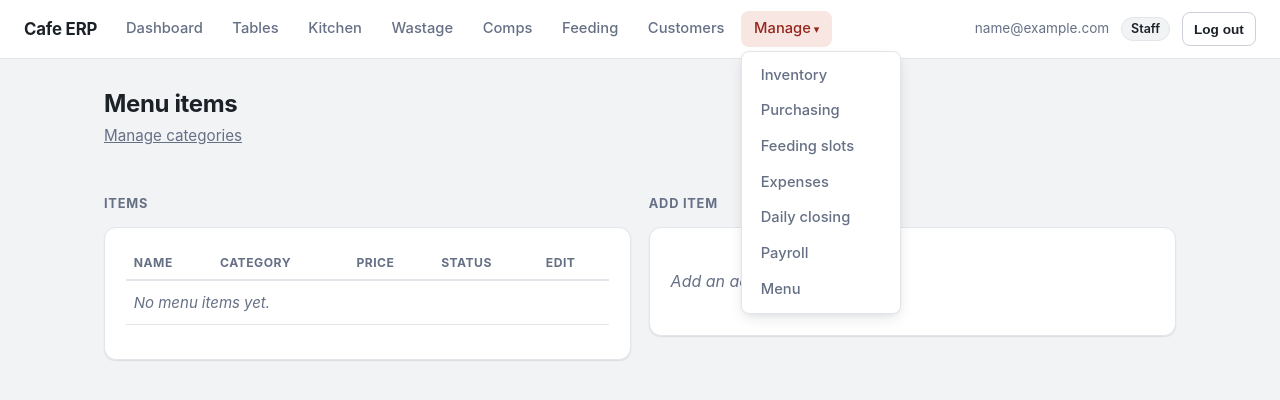
After one commit to Bukulubenja/cafe, a Django app: page /menu/items/ in a window 1280 px wide. The commit adds this page. Shown: the top 400 px of the page. Run offline with Django 5.2, Linux system fonts and the light colour scheme; the visitor is signed in with stand-in values (Sample User, id 1); data that the repository does not hold is empty.

Commit message:
Add Menu management screens to the frontend
The last item on the frontend screen backlog: Category and MenuItem
CRUD, previously only reachable through /admin/. Manager-only
(matching MenuPermission.write_roles), under the Manage dropdown.
Categories list+create with an active/inactive toggle (items can
only be added against an active category); menu items list+create,
with a separate edit screen for updating price, cost, VAT rate, prep
time, loyalty points_cost, and the requires_kitchen/is_available
toggles.

Added a `.field.checkbox` CSS variant -- the existing `.field input`
rule stretches all inputs to 100% width, which looks broken on a
checkbox; this scopes width:auto to checkboxes and lays the label
out as an inline flex row instead of the default block label.

Verified with the full test suite (143 tests, OK) and a Playwright
run: added a "Drinks" category (correctly rejected as a duplicate on
a second attempt, since a prior test run had already created one --
confirms the unique-constraint validation surfaces as a friendly
inline error rather than crashing), added a Passion Juice item under
it, and edited Chicken Pilau's price and availability through the
edit screen with both changes reflected immediately in the list.

```diff
--- a/apps/web/context_processors.py
+++ b/apps/web/context_processors.py
@@ -22,6 +22,9 @@ MANAGE_URL_NAMES = {
     "salary_records",
     "payroll_runs",
     "payroll_run_detail",
+    "category_list",
+    "menu_item_list",
+    "menu_item_edit",
 }
 
 
--- /dev/null
+++ b/apps/web/menu_views.py
@@ -0,0 +1,108 @@
+from django.contrib import messages
+from django.core.exceptions import ValidationError as DjangoValidationError
+from django.shortcuts import get_object_or_404, redirect, render
+from django.views.decorators.http import require_POST
+
+from apps.menu.models import Category, MenuItem
+
+from .decorators import roles_required
+from .roles import MANAGER_ROLES
+from .utils import friendly_error, resolve_branch
+
+
+@roles_required(*MANAGER_ROLES)
+def category_list(request):
+    branch = resolve_branch(request)
+    if request.method == "POST":
+        if branch is None:
+            messages.error(request, "This café has no branches configured yet.")
+            return redirect("web:category_list")
+        category = Category(
+            tenant=branch.tenant,
+            name=request.POST.get("name", "").strip(),
+            sort_order=request.POST.get("sort_order") or 0,
+        )
+        try:
+            category.full_clean()
+            category.save()
+        except DjangoValidationError as exc:
+            messages.error(request, friendly_error(exc))
+        else:
+            messages.success(request, f"Added category {category.name}.")
+        return redirect("web:category_list")
+
+    categories = Category.objects.all() if branch else Category.objects.none()
+    return render(request, "web/category_list.html", {"branch": branch, "categories": categories})
+
+
+@roles_required(*MANAGER_ROLES)
+@require_POST
+def category_toggle(request, category_id):
+    branch = resolve_branch(request)
+    category = get_object_or_404(Category, pk=category_id, tenant=branch.tenant if branch else None)
+    category.is_active = not category.is_active
+    category.save(update_fields=["is_active"])
+    messages.success(request, f"{category.name} is now {'active' if category.is_active else 'inactive'}.")
+    return redirect("web:category_list")
+
+
+@roles_required(*MANAGER_ROLES)
+def menu_item_list(request):
+    branch = resolve_branch(request)
+    if request.method == "POST":
+        if branch is None:
+            messages.error(request, "This café has no branches configured yet.")
+            return redirect("web:menu_item_list")
+        category = get_object_or_404(Category, pk=request.POST.get("category"), tenant=branch.tenant)
+        item = MenuItem(
+            tenant=branch.tenant,
+            category=category,
+            name=request.POST.get("name", "").strip(),
+            description=request.POST.get("description", ""),
+            requires_kitchen=bool(request.POST.get("requires_kitchen")),
+        )
+        try:
+            item.selling_price = request.POST.get("selling_price") or 0
+            item.cost_price = request.POST.get("cost_price") or 0
+            item.prep_time_minutes = request.POST.get("prep_time_minutes") or 0
+            item.full_clean()
+            item.save()
+        except DjangoValidationError as exc:
+            messages.error(request, friendly_error(exc))
+        else:
+            messages.success(request, f"Added menu item {item.name}.")
+        return redirect("web:menu_item_list")
+
+    items = MenuItem.objects.select_related("category") if branch else MenuItem.objects.none()
+    categories = Category.objects.filter(is_active=True) if branch else []
+    return render(
+        request, "web/menu_item_list.html", {"branch": branch, "items": items, "categories": categories}
+    )
+
+
+@roles_required(*MANAGER_ROLES)
+def menu_item_edit(request, item_id):
+    branch = resolve_branch(request)
+    item = get_object_or_404(MenuItem, pk=item_id, tenant=branch.tenant if branch else None)
+    if request.method == "POST":
+        item.category = get_object_or_404(Category, pk=request.POST.get("category"), tenant=branch.tenant)
+        item.name = request.POST.get("name", "").strip()
+        item.description = request.POST.get("description", "")
+        item.requires_kitchen = bool(request.POST.get("requires_kitchen"))
+        item.is_available = bool(request.POST.get("is_available"))
+        try:
+            item.selling_price = request.POST.get("selling_price") or 0
+            item.cost_price = request.POST.get("cost_price") or 0
+            item.vat_rate = request.POST.get("vat_rate") or 0
+            item.prep_time_minutes = request.POST.get("prep_time_minutes") or 0
+            item.points_cost = request.POST.get("points_cost") or None
+            item.full_clean()
+            item.save()
+        except DjangoValidationError as exc:
+            messages.error(request, friendly_error(exc))
+        else:
+            messages.success(request, f"Updated {item.name}.")
+            return redirect("web:menu_item_list")
+
+    categories = Category.objects.all()
+    return render(request, "web/menu_item_edit.html", {"branch": branch, "item": item, "categories": categories})
--- a/apps/web/static/web/css/style.css
+++ b/apps/web/static/web/css/style.css
@@ -401,6 +401,8 @@ table.items td small { color: var(--muted); }
   box-shadow: 0 0 0 3px var(--brand-tint);
   outline: none;
 }
+.field.checkbox label { display: flex; align-items: center; gap: 0.5rem; font-weight: 500; color: var(--text); }
+.field.checkbox input[type="checkbox"] { width: auto; min-height: 0; }
 
 /* -- Messages ----------------------------------------------------------- */
 
--- a/apps/web/templates/web/base.html
+++ b/apps/web/templates/web/base.html
@@ -37,6 +37,7 @@
           <a href="{% url 'web:expense_list' %}">Expenses</a>
           <a href="{% url 'web:closing_list' %}">Daily closing</a>
           <a href="{% url 'web:payroll_runs' %}">Payroll</a>
+          <a href="{% url 'web:menu_item_list' %}">Menu</a>
         </div>
       </details>
       {% endif %}
--- /dev/null
+++ b/apps/web/templates/web/menu_item_list.html
@@ -0,0 +1,64 @@
+{% extends "web/base.html" %}
+{% load humanize %}
+{% block title %}Menu items - Cafe ERP{% endblock %}
+{% block content %}
+<h1>Menu items</h1>
+<p class="subtitle"><a href="{% url 'web:category_list' %}">Manage categories</a></p>
+
+<div class="dashboard-cols">
+  <div>
+    <h2>Items</h2>
+    <div class="panel">
+      <table class="items">
+        <thead><tr><th>Name</th><th>Category</th><th>Price</th><th>Status</th><th>Edit</th></tr></thead>
+        <tbody>
+          {% for item in items %}
+          <tr>
+            <td>{{ item.name }}</td>
+            <td>{{ item.category.name }}</td>
+            <td>{{ item.selling_price|floatformat:0|intcomma }} UGX</td>
+            <td>
+              {% if item.is_available %}
+              <span class="kitchen-status-badge ready">Available</span>
+              {% else %}
+              <span class="kitchen-status-badge pending">Off menu</span>
+              {% endif %}
+            </td>
+            <td><a href="{% url 'web:menu_item_edit' item.id %}">Edit</a></td>
+          </tr>
+          {% empty %}
+          <tr><td colspan="5" class="empty">No menu items yet.</td></tr>
+          {% endfor %}
+        </tbody>
+      </table>
+    </div>
+  </div>
+  <div>
+    <h2>Add item</h2>
+    <div class="panel">
+      {% if not categories %}
+      <p class="empty">Add an active category first.</p>
+      {% else %}
+      <form method="post">
+        {% csrf_token %}
+        <div class="field"><label for="id_name">Name</label><input type="text" name="name" id="id_name" required></div>
+        <div class="field">
+          <label for="id_category">Category</label>
+          <select name="category" id="id_category" required>
+            {% for category in categories %}
+            <option value="{{ category.id }}">{{ category.name }}</option>
+            {% endfor %}
+          </select>
+        </div>
+        <div class="field"><label for="id_selling_price">Selling price (UGX)</label><input type="number" step="0.01" min="0" name="selling_price" id="id_selling_price" required></div>
+        <div class="field"><label for="id_cost_price">Cost price (UGX)</label><input type="number" step="0.01" min="0" name="cost_price" id="id_cost_price" value="0"></div>
+        <div class="field"><label for="id_prep_time_minutes">Prep time (minutes)</label><input type="number" min="0" name="prep_time_minutes" id="id_prep_time_minutes" value="0"></div>
+        <div class="field"><label for="id_description">Description</label><input type="text" name="description" id="id_description"></div>
+        <div class="field checkbox"><label><input type="checkbox" name="requires_kitchen" checked> Requires kitchen prep</label></div>
+        <button class="btn primary" type="submit">Add item</button>
+      </form>
+      {% endif %}
+    </div>
+  </div>
+</div>
+{% endblock %}
--- a/apps/web/urls.py
+++ b/apps/web/urls.py
@@ -7,6 +7,7 @@ from . import (
     expense_views,
     feeding_views,
     inventory_views,
+    menu_views,
     payroll_views,
     purchasing_views,
     views,
@@ -81,4 +82,8 @@ urlpatterns = [
     path("payroll/salaries/", payroll_views.salary_records, name="salary_records"),
     path("payroll/runs/", payroll_views.payroll_runs, name="payroll_runs"),
     path("payroll/runs/<int:run_id>/", payroll_views.payroll_run_detail, name="payroll_run_detail"),
+    path("menu/categories/", menu_views.category_list, name="category_list"),
+    path("menu/categories/<int:category_id>/toggle/", menu_views.category_toggle, name="category_toggle"),
+    path("menu/items/", menu_views.menu_item_list, name="menu_item_list"),
+    path("menu/items/<int:item_id>/edit/", menu_views.menu_item_edit, name="menu_item_edit"),
 ]
```
Also changed, not shown: apps/web/templates/web/category_list.html (added, +51 -0 lines), apps/web/templates/web/menu_item_edit.html (added, +30 -0 lines).
